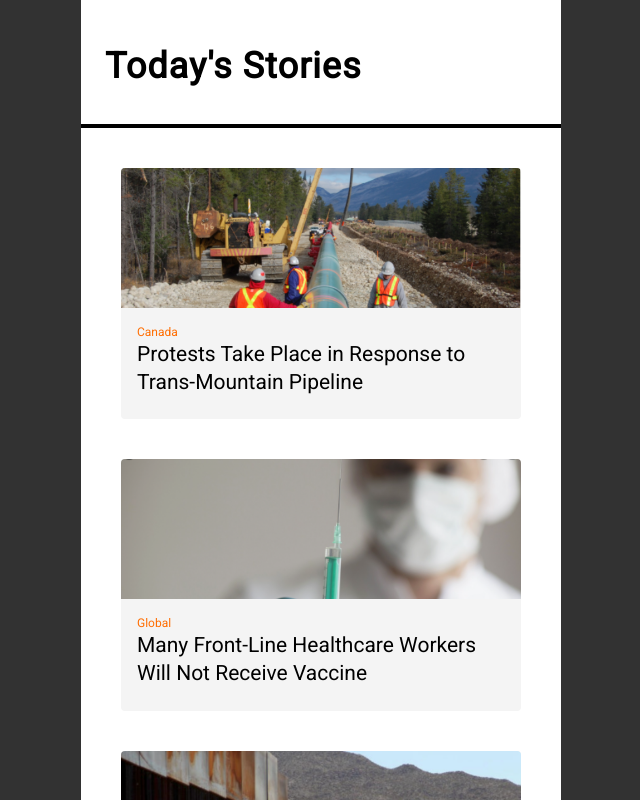
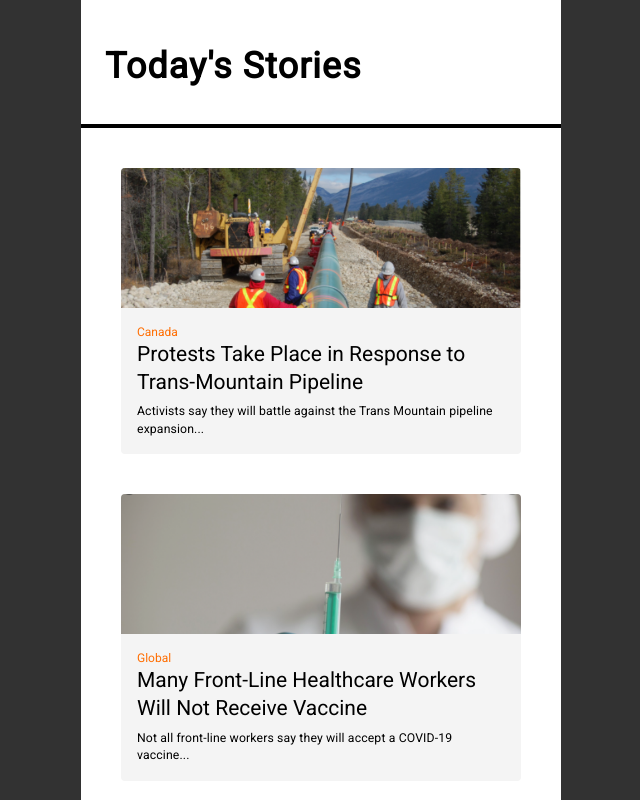
Before and after one commit to jacksonyuanjx/BreakingNews, a React (Create React App) app: page /multipleChoice in a window 1280 px wide. Shown: the whole page, without its empty margins (319-959 px from the left). Built offline with nearby package versions, Linux system fonts and the light colour scheme.

Commit message:
added descriptions

```diff
--- a/src/components/home/CardSection.jsx
+++ b/src/components/home/CardSection.jsx
@@ -19,13 +19,13 @@ function CardSection() {
         loc="Canada"
         title={"Protests Take Place in Response to Trans-Mountain Pipeline"}
         img={img1}
-        desc=""
+        desc="Activists say they will battle against the Trans Mountain pipeline expansion..."
       ></Card>
       <Card
         loc="Global"
         title={"Many Front-Line Healthcare Workers Will Not Receive Vaccine"}
         img={img2}
-        desc=""
+        desc="Not all front-line workers say they will accept a COVID-19 vaccine..."
       ></Card>
       <Link to={{ pathname: "/summaries" }} style={{ textDecoration: "none" }}>
         <Card
@@ -38,13 +38,13 @@ function CardSection() {
       <Card
         loc="Global"
         title={"Ukraine International Airlines Flight 752 Crash"}
-        desc=""
+        desc="Ukraine International Airlines Flight 752 was shot down minutes after taking off..."
         img={img4}
       ></Card>
       <Card
         loc="Global"
         title={"Ireland Legalizes Abortion"}
-        desc=""
+        desc="Ireland has voted to repeal its near-total ban on abortion nationwide..."
         img={img5}>
         </Card>
     </StyledSection>
```
Also changed, not shown: 1 other file (tests, documents, lock files or other folders).
